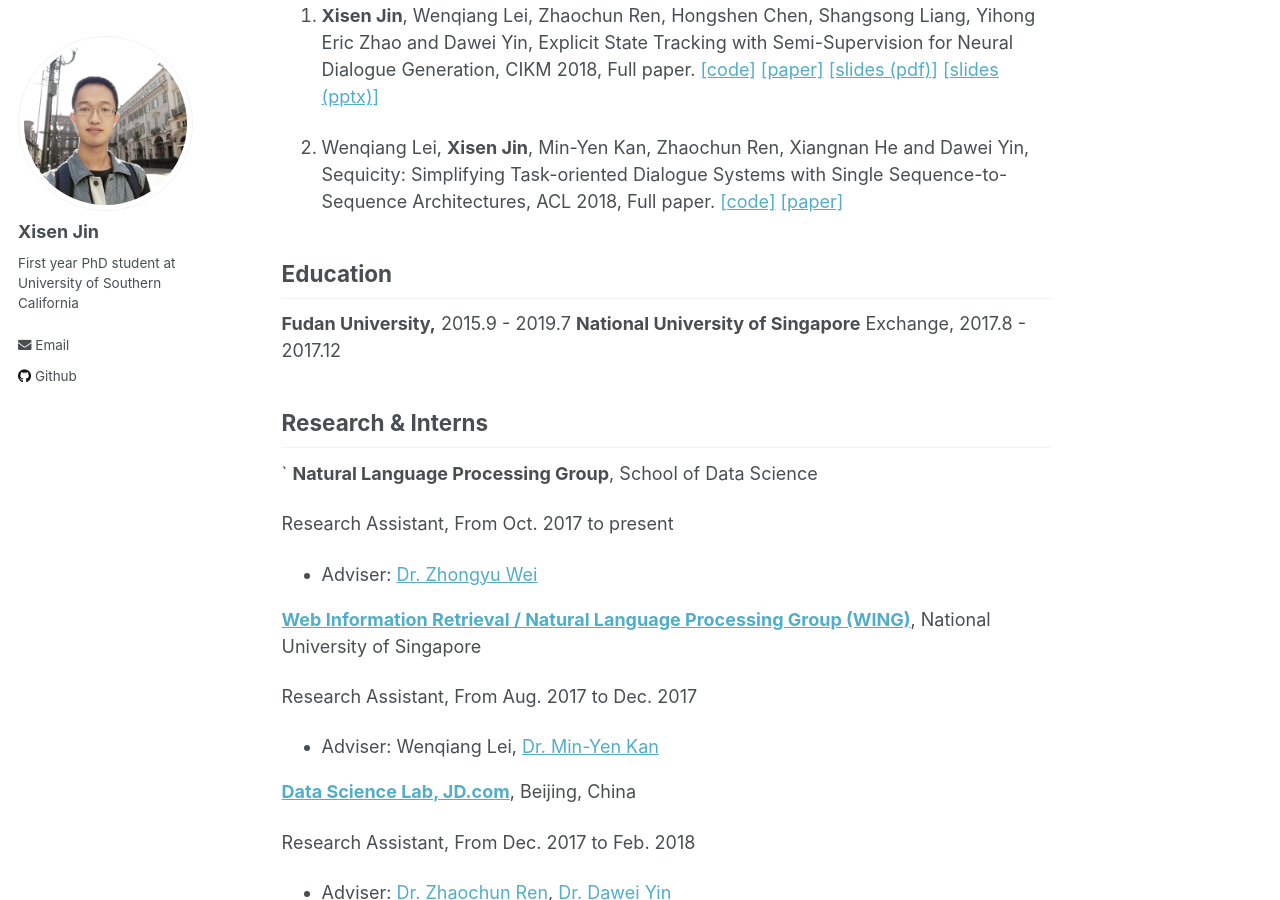
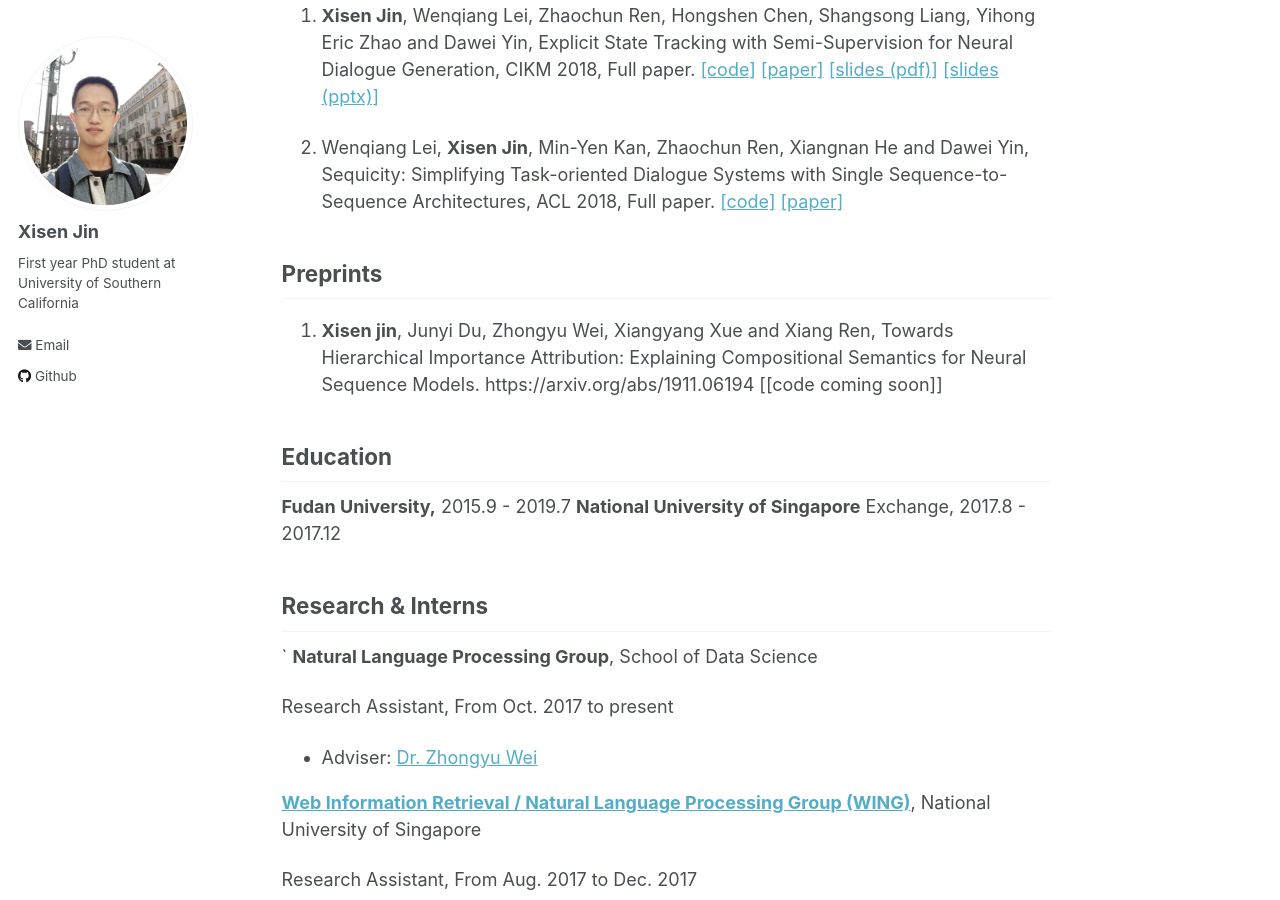
Before and after one commit to AuCson/aucson.github.io, a Jekyll site: the page built from _pages/about.md, in a window 1280 px wide and 900 px high, scrolled down 622 px. Built offline with Jekyll 4.4.1, drawn with Linux system fonts in a browser that asks for light colours.

Commit message:
Update about.md

```diff
--- a/_pages/about.md
+++ b/_pages/about.md
@@ -21,6 +21,10 @@
 1. **Xisen Jin**, Wenqiang Lei, Zhaochun Ren, Hongshen Chen, Shangsong Liang, Yihong Eric Zhao and Dawei Yin, Explicit State Tracking with Semi-Supervision for Neural Dialogue Generation, CIKM 2018, Full paper. [[code]](https://github.com/AuCson/SEDST) [[paper]](https://arxiv.org/pdf/1808.10596.pdf) [[slides (pdf)]](http://aucson.github.io/files/explicit_state_tracking_slides.pdf) [[slides (pptx)]](http://aucson.github.io/files/explicit_state_tracking_slides.pptx)
 
 2. Wenqiang Lei, **Xisen Jin**, Min-Yen Kan, Zhaochun Ren, Xiangnan He and Dawei Yin, Sequicity: Simplifying Task-oriented Dialogue Systems with Single Sequence-to-Sequence Architectures, ACL 2018, Full paper. [[code]](https://github.com/WING-NUS/sequicity) [[paper]](http://www.aclweb.org/anthology/P18-1133)
+
+## Preprints
+
+1. **Xisen jin**, Junyi Du, Zhongyu Wei, Xiangyang Xue and Xiang Ren, Towards Hierarchical Importance Attribution: Explaining Compositional Semantics for Neural Sequence Models. https://arxiv.org/abs/1911.06194 [[code coming soon]]
 
 ## Education
 
```
